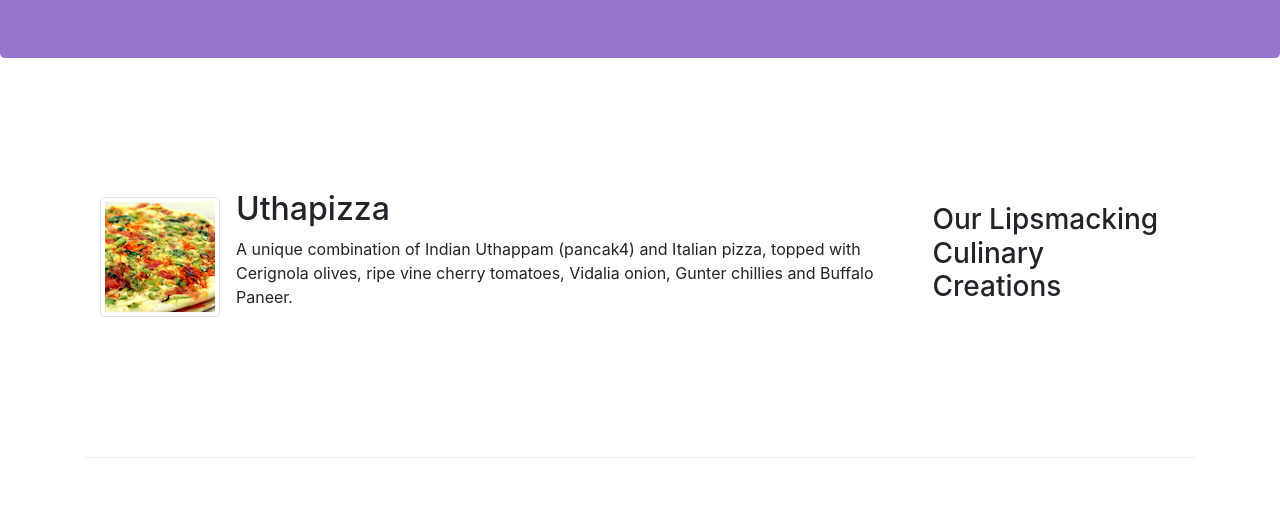
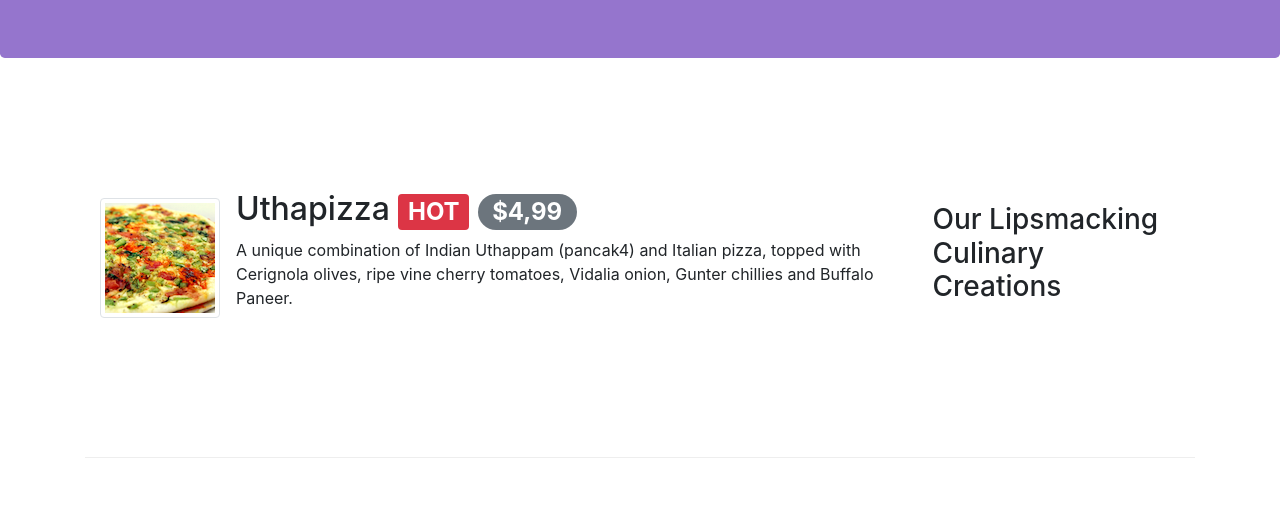
Before and after one commit to cruzito626/renta-auto-FE, a website: page index.html in a window 1280 px wide. Shown: the part 276-800 px from the top of the page. Drawn offline with nearby package versions, Linux system fonts and the light colour scheme.

Commit message:
Alerting Users

```diff
--- a/index.html
+++ b/index.html
@@ -52,7 +52,11 @@
         <div class="media">
           <img src="img/uthappizza.png" alt="Uthapizza" class="d-flex mr-3 img-thumbnail align-self-center">
           <div class="media-body">
-            <h2 class="mt-0">Uthapizza</h2>
+            <h2 class="mt-0">
+              Uthapizza
+              <span class="badge badge-danger">HOT</span>
+              <span class="badge badge-pill badge-secondary">$4,99</span>
+            </h2>
             <p class="d-none d-sm-block">A unique combination of Indian Uthappam (pancak4) and Italian pizza, topped with Cerignola olives, ripe vine cherry tomatoes, Vidalia onion, Gunter chillies and Buffalo Paneer.</p>
           </div>
         </div>
```
